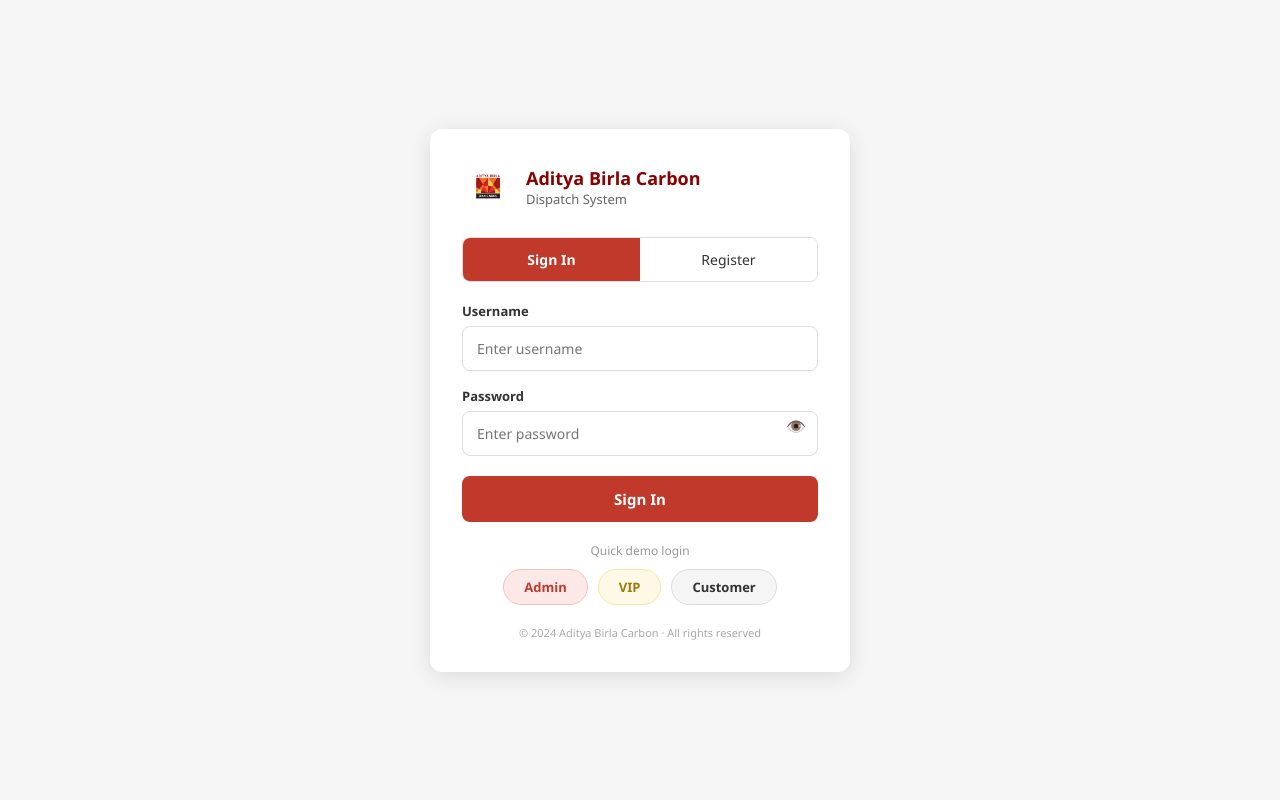
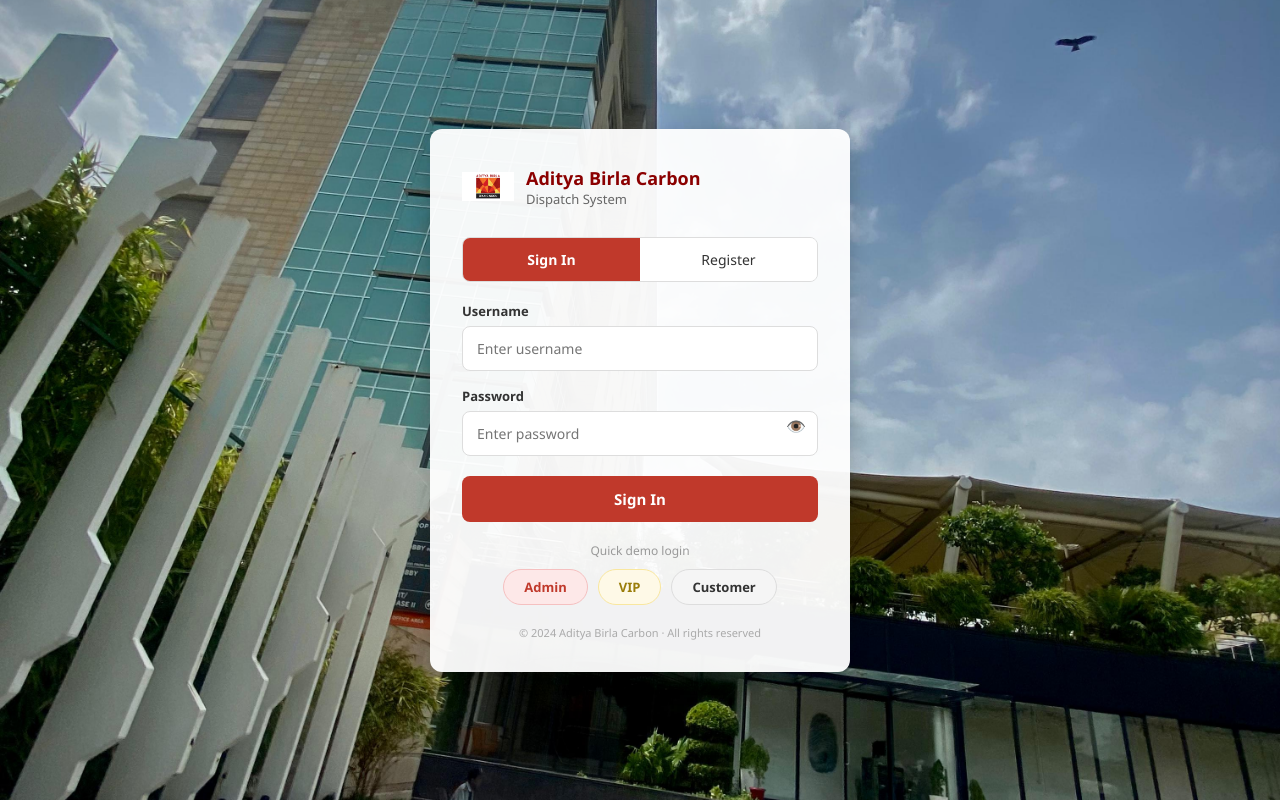
Before and after one commit to misthi0/warehouse-ai-system, a React (Create React App) app in the folder frontend/: page / in a window 1280 px wide. Built offline with nearby package versions, Linux system fonts and the light colour scheme; no server answers.

Commit message:
login background image and order portal updated

```diff
--- a/frontend/src/pages/login.js
+++ b/frontend/src/pages/login.js
@@ -1,6 +1,5 @@
 import React, { useState } from "react";
 
-// ✅ Misthi jab backend banaye, bas API_BASE_URL sahi kar dena
 const API_BASE_URL = process.env.REACT_APP_API_URL || "http://localhost:5000";
 
 function Login() {
@@ -11,14 +10,12 @@
   const [loading, setLoading] = useState(false);
   const [error, setError] = useState("");
 
-  // Role ke hisaab se redirect
   const redirectByRole = (role) => {
     if (role === "admin") window.location.href = "/dashboard";
     else if (role === "vip") window.location.href = "/vip-portal";
     else window.location.href = "/order-portal";
   };
 
-  // ✅ Real login — Misthi ke backend se connect hoga
   const handleLogin = async (e) => {
     e.preventDefault();
     setError("");
@@ -46,7 +43,6 @@
     }
   };
 
-  // ✅ Register
   const handleRegister = async (e) => {
     e.preventDefault();
     setError("");
@@ -72,7 +68,6 @@
     }
   };
 
-  // ✅ Demo buttons — backend nahi hai tab bhi kaam karta hai
   const handleDemoLogin = (role) => {
     localStorage.setItem("role", role);
     localStorage.setItem("username", role);
@@ -83,7 +78,6 @@
   return (
     <div style={styles.container}>
       <div style={styles.card}>
-
         {/* Logo + Title */}
         <div style={styles.header}>
           <img src="/logo-abc.png" alt="Aditya Birla Carbon" style={styles.logo} />
@@ -93,7 +87,7 @@
           </div>
         </div>
 
-        {/* Sign In / Register Tabs */}
+        {/* Tabs */}
         <div style={styles.tabRow}>
           <button
             style={activeTab === "signin" ? styles.tabActive : styles.tabInactive}
@@ -109,7 +103,7 @@
           </button>
         </div>
 
-        {/* Error Message */}
+        {/* Error */}
         {error && <div style={styles.error}>{error}</div>}
 
         {/* Form */}
@@ -148,15 +142,9 @@
         {/* Quick Demo Login */}
         <p style={styles.demoLabel}>Quick demo login</p>
         <div style={styles.demoRow}>
-          <button style={styles.adminBtn} onClick={() => handleDemoLogin("admin")}>
-            Admin
-          </button>
-          <button style={styles.vipBtn} onClick={() => handleDemoLogin("vip")}>
-            VIP
-          </button>
-          <button style={styles.customerBtn} onClick={() => handleDemoLogin("customer")}>
-            Customer
-          </button>
+          <button style={styles.adminBtn} onClick={() => handleDemoLogin("admin")}>Admin</button>
+          <button style={styles.vipBtn} onClick={() => handleDemoLogin("vip")}>VIP</button>
+          <button style={styles.customerBtn} onClick={() => handleDemoLogin("customer")}>Customer</button>
         </div>
 
         <p style={styles.footer}>© 2024 Aditya Birla Carbon · All rights reserved</p>
@@ -168,23 +156,21 @@
 const styles = {
   container: {
     minHeight: "100vh", display: "flex", alignItems: "center",
-    justifyContent: "center", backgroundColor: "#f5f5f5",
+    justifyContent: "center",
+   backgroundImage: "url('/imagebuilding.png')",
+    backgroundSize: "cover",
+    backgroundPosition: "center",
+    backgroundRepeat: "no-repeat",
   },
   card: {
-    backgroundColor: "#fff", borderRadius: "12px", padding: "32px",
-    width: "100%", maxWidth: "420px",
-    boxShadow: "0 4px 20px rgba(0,0,0,0.1)",
+    backgroundColor: "rgba(255,255,255,0.95)", borderRadius: "12px", padding: "32px",
+    width: "100%", maxWidth: "420px", boxShadow: "0 4px 20px rgba(0,0,0,0.2)",
   },
-  header: {
-    display: "flex", alignItems: "center", gap: "12px", marginBottom: "24px",
-  },
+  header: { display: "flex", alignItems: "center", gap: "12px", marginBottom: "24px" },
   logo: { width: "52px", height: "52px", objectFit: "contain" },
   title: { margin: 0, fontSize: "18px", fontWeight: "700", color: "#8B0000" },
   subtitle: { margin: 0, fontSize: "13px", color: "#666" },
-  tabRow: {
-    display: "flex", marginBottom: "20px", borderRadius: "8px",
-    overflow: "hidden", border: "1px solid #ddd",
-  },
+  tabRow: { display: "flex", marginBottom: "20px", borderRadius: "8px", overflow: "hidden", border: "1px solid #ddd" },
   tabActive: {
     flex: 1, padding: "12px", backgroundColor: "#C0392B", color: "#fff",
     border: "none", cursor: "pointer", fontWeight: "600", fontSize: "14px",
@@ -213,26 +199,19 @@
     border: "none", borderRadius: "8px", fontSize: "15px",
     fontWeight: "600", cursor: "pointer", width: "100%", marginTop: "4px",
   },
-  demoLabel: {
-    textAlign: "center", color: "#999", fontSize: "12px", margin: "20px 0 10px",
-  },
-  demoRow: {
-    display: "flex", gap: "10px", justifyContent: "center", marginBottom: "20px",
-  },
+  demoLabel: { textAlign: "center", color: "#999", fontSize: "12px", margin: "20px 0 10px" },
+  demoRow: { display: "flex", gap: "10px", justifyContent: "center", marginBottom: "20px" },
   adminBtn: {
     padding: "8px 20px", backgroundColor: "#fde8e8", color: "#C0392B",
-    border: "1px solid #f5c0c0", borderRadius: "20px", cursor: "pointer",
-    fontWeight: "600", fontSize: "13px",
+    border: "1px solid #f5c0c0", borderRadius: "20px", cursor: "pointer", fontWeight: "600", fontSize: "13px",
   },
   vipBtn: {
     padding: "8px 20px", backgroundColor: "#fef9e7", color: "#9a7d0a",
-    border: "1px solid #f9e79f", borderRadius: "20px", cursor: "pointer",
-    fontWeight: "600", fontSize: "13px",
+    border: "1px solid #f9e79f", borderRadius: "20px", cursor: "pointer", fontWeight: "600", fontSize: "13px",
   },
   customerBtn: {
     padding: "8px 20px", backgroundColor: "#f5f5f5", color: "#333",
-    border: "1px solid #ddd", borderRadius: "20px", cursor: "pointer",
-    fontWeight: "600", fontSize: "13px",
+    border: "1px solid #ddd", borderRadius: "20px", cursor: "pointer", fontWeight: "600", fontSize: "13px",
   },
   footer: { textAlign: "center", color: "#aaa", fontSize: "11px", marginTop: "8px" },
 };
```
Also changed, not shown: frontend/public/imagebuilding.png (added).
